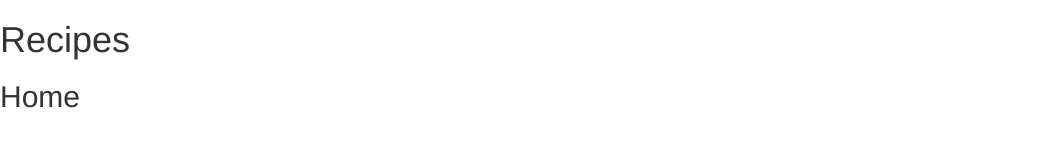
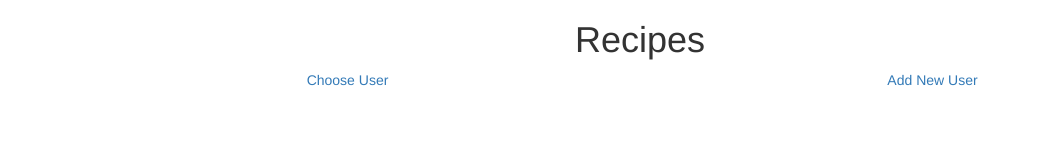
Before and after one commit to alex-B-Ly/recipes, a website: page index.html in a window 1280 px wide. Shown: the whole page, without its empty margins (0-1039 px from the left). Drawn offline with nearby package versions, Linux system fonts and the light colour scheme; some packages are replaced by stand-ins of ours.

Commit message:
Started adding landing page.

```diff
--- a/app/home/home.html
+++ b/app/home/home.html
@@ -1 +1,10 @@
-<h2>Home</h2>
+<div class="container">
+	<div class="row text-center">
+		<div class="col-xs-12 col-lg-6">
+			<a href="#">Choose User</a>
+		</div>
+		<div class="col-xs-12 col-lg-6">
+			<a href="#">Add New User</a>
+		</div>
+	</div>
+</div>
--- a/index.html
+++ b/index.html
@@ -9,7 +9,7 @@
 </head>
 <body ng-app="recipes">
 
-  <h1>Recipes</h1>
+  <h1 class="text-center">Recipes</h1>
 
   <ui-view></ui-view>
 
```
